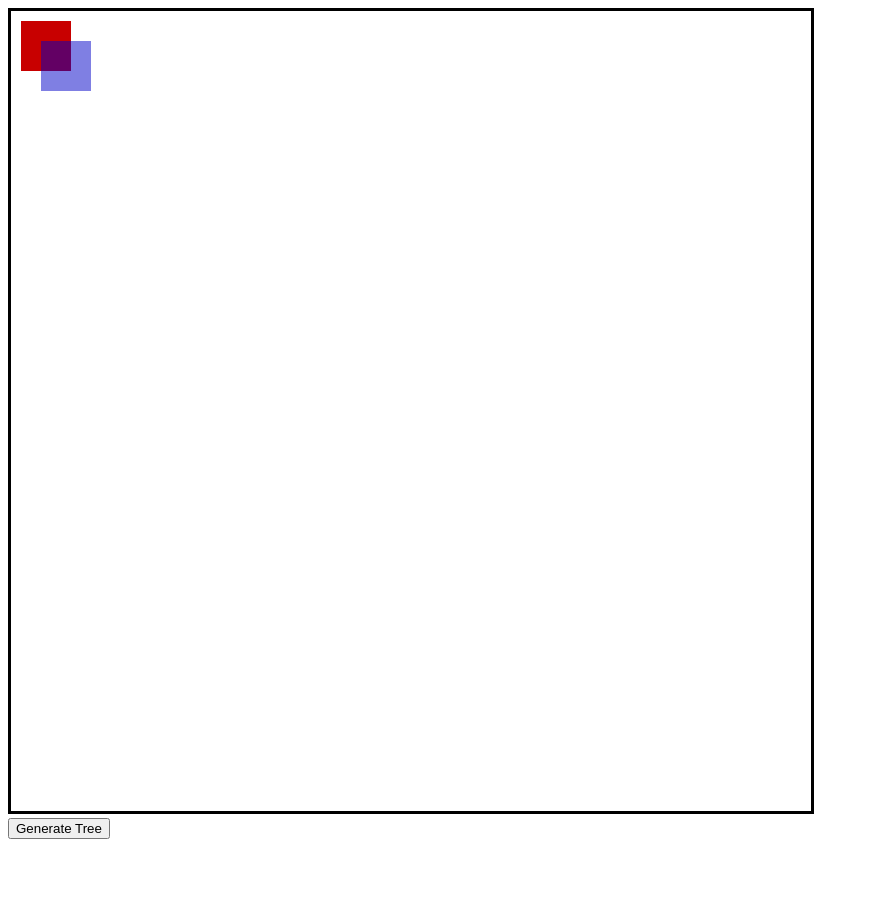
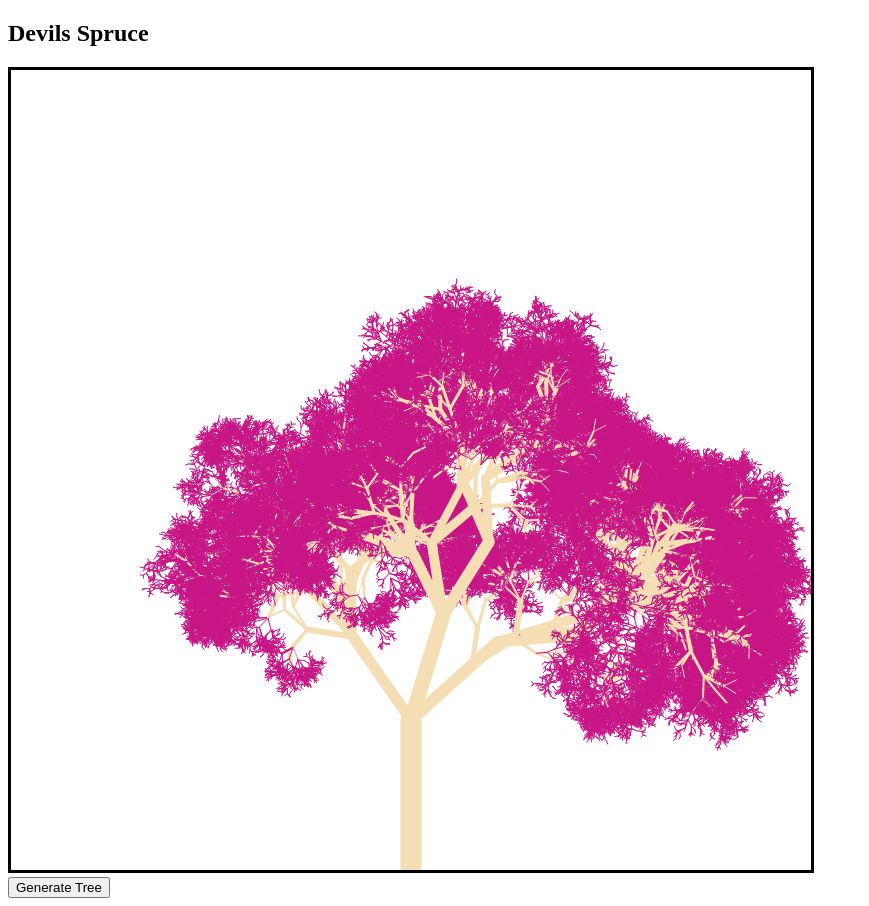
Before and after one commit to ghevcoul/NaNoGenMo2019, a website built with webpack: page typescript/dist/index.html in a window 1280 px wide. Shown: the whole page, without its empty margins (0-869 px from the left). Before the commit the page ends 847 px from the top, so only its background shows below. Built offline with nearby package versions, Linux system fonts and the light colour scheme.

Commit message:
minimally working port of the tree generator to Typescript

```diff
--- a/typescript/src/canvas_painter.ts
+++ b/typescript/src/canvas_painter.ts
@@ -1,15 +1,38 @@
+import { Branch, FractalTree } from "./fractal_tree"
+
 export class CanvasPainter {
   private canvas: HTMLCanvasElement
   private context: CanvasRenderingContext2D
+  private nameContainer: HTMLDivElement
 
   constructor() {
+    this.nameContainer = document.getElementById("treeName") as HTMLDivElement
     let canvas = document.getElementById("treeSpace") as HTMLCanvasElement
     let context = canvas.getContext("2d")!
 
+    context.lineCap = "round"
+    context.lineJoin = "round"
+
     this.canvas = canvas
     this.context = context
+  }
 
-    this.draw()
+  clearCanvas() {
+    this.context.clearRect(0, 0, 800, 800)
+  }
+
+  drawTree(tree: FractalTree) {
+    this.nameContainer.innerText = tree.name
+
+    for (const branch of tree.branches) {
+      this.context.lineWidth = branch.width
+      this.context.strokeStyle = branch.leaf ? tree.foliageColour : tree.barkColour
+
+      this.context.beginPath()
+      this.context.moveTo(branch.line.start.x, branch.line.start.y)
+      this.context.lineTo(branch.line.end.x, branch.line.end.y)
+      this.context.stroke()
+    }
   }
 
   draw() {
--- /dev/null
+++ b/typescript/src/colours.ts
@@ -0,0 +1,54 @@
+// Lists of colours to choose from for various tree parameters
+// Browns and Grays are used for trunks/branches
+// Green, flowering, and ornamental are used for foliage
+
+export const BROWNS = [
+  "rgb(139, 69, 19)",
+  "rgb(160,82,45)",
+  "rgb(184,134,11)",
+  "rgb(188,143,143)",
+  "rgb(205,133,63)",
+  "rgb(210,180,140)",
+  "rgb(222,184,135)",
+  "rgb(244,164,96)",
+  "rgb(245,222,179)",
+]
+
+export const GRAYS = [
+  "rgb(128,128,128)",
+  "rgb(119,136,153)",
+  "rgb(169,169,169)",
+  "rgb(192,192,192)",
+]
+
+export const GREENS = [
+  "rgb(0,100,0)",
+  "rgb(0,128,0)",
+  "rgb(0,250,154)",
+  "rgb(102,205,170)",
+  "rgb(107,142,35)",
+  "rgb(143,188,143)",
+  "rgb(154,205,50)",
+  "rgb(173,255,47)",
+  "rgb(34,139,34)",
+  "rgb(46,139,87)",
+  "rgb(50,205,50)",
+  "rgb(60,179,113)",
+  "rgb(85,107,47)",
+]
+
+export const FLOWERING = [
+  "rgb(128,0,128)",
+  "rgb(147,112,219)",
+  "rgb(186,85,211)",
+  "rgb(199,21,133)",
+  "rgb(218,112,214)",
+  "rgb(221,160,221)",
+]
+
+export const ORNAMENTAL = [
+  "rgb(128,0,0)",
+  "rgb(139,0,0)",
+  "rgb(255,140,0)",
+  "rgb(255,99,71)",
+]
--- /dev/null
+++ b/typescript/src/fractal_tree.ts
@@ -0,0 +1,189 @@
+import * as colours from "./colours"
+import * as names from "./names"
+import * as random from "./random"
+
+// Helper function to convert between degrees and radians
+function degreeToRadian(angle: number): number {
+  return angle * (Math.PI / 180.0)
+}
+
+class Point {
+  x: number
+  y: number
+
+  constructor(x: number, y: number) {
+    this.x = x
+    this.y = y
+  }
+}
+
+class LineSegment {
+  start: Point
+  end: Point
+
+  constructor(start: Point, end: Point) {
+    this.start = start
+    this.end = end
+  }
+
+  length() {
+    return Math.sqrt((this.end.x - this.start.x) ** 2 + (this.end.y - this.start.y) ** 2)
+  }
+}
+
+export class Branch {
+  line: LineSegment
+  width: number
+  leaf: boolean
+
+  constructor(start: Point, branchLen: number, branchAngle: number, leafThresh: number) {
+    const end = new Point(
+      start.x + (branchLen * Math.cos(degreeToRadian(branchAngle))),
+      start.y + (branchLen * Math.sin(degreeToRadian(branchAngle)))
+    )
+    this.line = new LineSegment(start, end)
+
+    const width = Math.floor(this.line.length() / random.getRandomInt(6, 9))
+    this.width = width >= 1 ? width : 1
+
+    this.leaf = this.line.length() <= leafThresh
+  }
+}
+
+export class FractalTree {
+
+  private trunkLength = 150
+  private minBranchMultiplier = 0.45
+  private maxBranchMultiplier = 0.85
+  private leafThreshold: number
+  private minLength = 3
+
+  private startAngle = 270
+  private minAngle = -65
+  private maxAngle = 65
+
+  private numBranches = [2, 2, 2, 3, 3, 3, 3, 4, 4, 4, 5, 5, 6]
+
+  private startPos: Point
+
+  branches: Branch[]
+  barkColour: string  // RGB string of colour
+  barkColourName: string  // Human-readable name for colour
+  foliageColour: string
+  foliageColourName: string
+  name: string
+
+  constructor(width: number, height: number) {
+    // Place the starting point at width/2, height because the canvas
+    // origin is at the top-left corner
+    this.startPos = new Point(width / 2, height)
+    this.leafThreshold = random.getRandomInt(5, 25)
+    this.branches = new Array<Branch>()
+  }
+
+  generate() {
+    this.buildTree(this.startPos, this.trunkLength, this.startAngle)
+    this.selectBarkColour()
+    this.selectFoliageColour()
+    this.createTreeName()
+  }
+
+  // Private recursive function to build a tree
+  private buildTree(start: Point, branchLen: number, branchAngle: number) {
+    if (branchLen > this.minLength) {
+      const branch = new Branch(start, branchLen, branchAngle, this.leafThreshold)
+      this.branches.push(branch)
+
+      const newBranches = random.getValueFromArray(this.numBranches)
+      for (let i = 0; i < newBranches; i++) {
+        const newLength = branchLen * random.getRandomFloat(this.minBranchMultiplier, this.maxBranchMultiplier)
+        const newAngle = branchAngle + random.getRandomInt(this.minAngle, this.maxAngle)
+        this.buildTree(branch.line.end, newLength, newAngle)
+      }
+    }
+  }
+
+  // Function to select the bark colour to use for this tree
+  // 70% chance of a brown bark, 30% chance of gray/silver
+  private selectBarkColour() {
+    if (random.getRandomFloat(0.0, 1.0) <= 0.7) {
+      this.barkColour = random.getValueFromArray(colours.BROWNS)
+      this.barkColourName = "Brown"
+    } else {
+      this.barkColour = random.getValueFromArray(colours.GRAYS)
+      this.barkColourName = random.getValueFromArray(["Silver", "Gray", "Grey"])
+    }
+  }
+
+  // Function to select the foliage colour for this tree
+  // 80% chance of green foliage, 10% each for ornamental or flowering
+  private selectFoliageColour() {
+    const colourSelector = random.getRandomFloat(0.0, 1.0)
+    if (colourSelector <= 0.8) {
+      this.foliageColour = random.getValueFromArray(colours.GREENS)
+      this.foliageColourName = "Green"
+    } else if (colourSelector <= 0.9) {
+      this.foliageColour = random.getValueFromArray(colours.ORNAMENTAL)
+      this.foliageColourName = "Ornamental"
+    } else {
+      this.foliageColour = random.getValueFromArray(colours.FLOWERING)
+      this.foliageColourName = "Flowering"
+    }
+  }
+
+  // In order to get variety in the names, there will be a lot of options for modifiers with only 1-3 of them chosen for each tree.
+  // A final tree name will be something like: ModiferA ModifierB Species, e.g. Eastern Swamp Chestnut or Russian Flowering Aspen
+  // Modifier types that can be chosen with some examples:
+  // Direction - Northern, Western
+  // Region - American, European, Mediterranean
+  // Misc - Common, Devil's
+  // Biome - Swamp, Mountain, Coastal
+  // Colour - Bark or Foliage colour non-standard
+  // biome and colour are exclusive modifiers, they will not be returned together
+
+  // All trees will have a species
+  // Species - Hemlock, Ash, Maple, Cherry
+
+  // Ordering of modifiers is
+  // Direction Region Misc Biome Colour Species
+  private createTreeName() {
+    const treeName = Array<string>()
+
+    if (random.getRandomFloat(0.0, 1.0) <= 0.6) { // generate with 1 modifier
+      if (this.foliageColourName !== "Green" && random.getRandomFloat(0.0, 1.0) > 0.7) {
+        treeName.push(this.foliageColourName)
+      } else if (this.barkColourName !== "Brown" && random.getRandomFloat(0.0, 1.0) > 0.7) {
+        treeName.push(this.barkColourName)
+      } else {
+        treeName.push(random.getValueFromArray(names.ALL_MODIFIERS))
+      }
+    } else { // generate with 2 modifiers
+      // Select a geographic modifier
+      const geoSelector = random.getRandomFloat(0.0, 1.0)
+      if (geoSelector <= 0.3) {
+        treeName.push(random.getValueFromArray(names.DIRECTION))
+      } else if (geoSelector <= 0.9) {
+        treeName.push(random.getValueFromArray(names.REGION))
+      } else {
+        treeName.push(random.getValueFromArray(names.MISC))
+      }
+
+      // Select a biome or colour modifier
+      if (random.getRandomFloat(0.0, 1.0) <= 0.5) {
+        treeName.push(random.getValueFromArray(names.BIOME))
+      } else {
+        if (this.foliageColourName !== "Green" && random.getRandomFloat(0.0, 1.0) > 0.7) {
+          treeName.push(this.foliageColourName)
+        } else if (this.barkColourName !== "Brown" && random.getRandomFloat(0.0, 1.0) > 0.7) {
+          treeName.push(this.barkColourName)
+        } else {
+          treeName.push(random.getValueFromArray(names.COLOUR))
+        }
+      }
+    }
+
+    // Finally append the species
+    treeName.push(random.getValueFromArray(names.SPECIES))
+    this.name = treeName.join(" ")
+  }
+}
--- a/typescript/src/index.ts
+++ b/typescript/src/index.ts
@@ -1,7 +1,15 @@
-// const button = document.getElementById("generateButton")
+import { CanvasPainter } from "./canvas_painter"
+import { FractalTree } from "./fractal_tree"
 
-// button?.addEventListener("click", draw)
+const button = document.getElementById("generateButton")
+button?.addEventListener("click", createFieldGuideEntry)
 
-import { CanvasPainter } from "./canvas_painter"
+function createFieldGuideEntry() {
+  const painter = new CanvasPainter()
+  painter.clearCanvas()
+  const tree = new FractalTree(800, 800)
+  tree.generate()
+  painter.drawTree(tree)
+}
 
-new CanvasPainter()
+createFieldGuideEntry()
--- /dev/null
+++ b/typescript/src/names.ts
@@ -0,0 +1,31 @@
+export const DIRECTION = [
+  "Northern", "Eastern", "Southern", "Western"
+]
+
+export const REGION = [
+  "American", "Asian", "European", "African", "Oceanic", "Arctic",  // Continents
+  "Canadian", "Brazilian", "Jamaican", "Chinese", "Japanese", "Peruvian", "Polish", "Kenyan", "Finnish", "Russian", "English",  // Countries
+  "Mediterranean", "Appalachian", "Himalayan"
+]
+
+export const BIOME = [
+  "Mountain", "Swamp", "Coastal", "Inland", "Tropical", "Alpine", "River", "Desert"
+]
+
+export const MISC = [
+  "False", "Common", "Water", "King", "Plain", "Smooth", "Devils"
+]
+
+export const COLOUR = [
+  "Black", "White", "Blue", "Red", "Green"
+]
+
+export const ALL_MODIFIERS = DIRECTION.concat(REGION, BIOME, MISC, COLOUR)
+
+export const SPECIES = [
+  "Maple", "Birch", "Ash", "Aspen", "Oak", "Poplar", "Locust", "Dogwood", "Alder", "Acacia", "Beech", "Ginkgo",
+  "Sycamore", "Hawthorn", "Willow", "Elm",  // Deciduous
+  "Fir", "Pine", "Spruce", "Redwood", "Sequoia", "Larch", "Cypress", "Cedar", "Yew",  // Conifer
+  "Chestnut", "Walnut",  // Nuts
+  "Apple", "Crabapple", "Cherry", "Lemon", "Fig", "Plum",  // Fruit
+]
--- /dev/null
+++ b/typescript/src/random.ts
@@ -0,0 +1,17 @@
+// A collection of helper functions interfacing with the JS built-in Math.random
+
+// Get a random integer between min and max inclusive
+export function getRandomInt(min: number, max: number): number {
+  return Math.floor(Math.random() * (max - min + 1) + min)
+}
+
+// Get a random float between min (include) and max (exclusive)
+export function getRandomFloat(min: number, max: number): number {
+  return Math.random() * (max - min) + min
+}
+
+// Get a random value from an input array and return it
+export function getValueFromArray(list: Array<any>): any {
+  const arrayPos = getRandomInt(0, list.length - 1)
+  return list[arrayPos]
+}
```
Also changed, not shown: typescript/dist/index.html.
